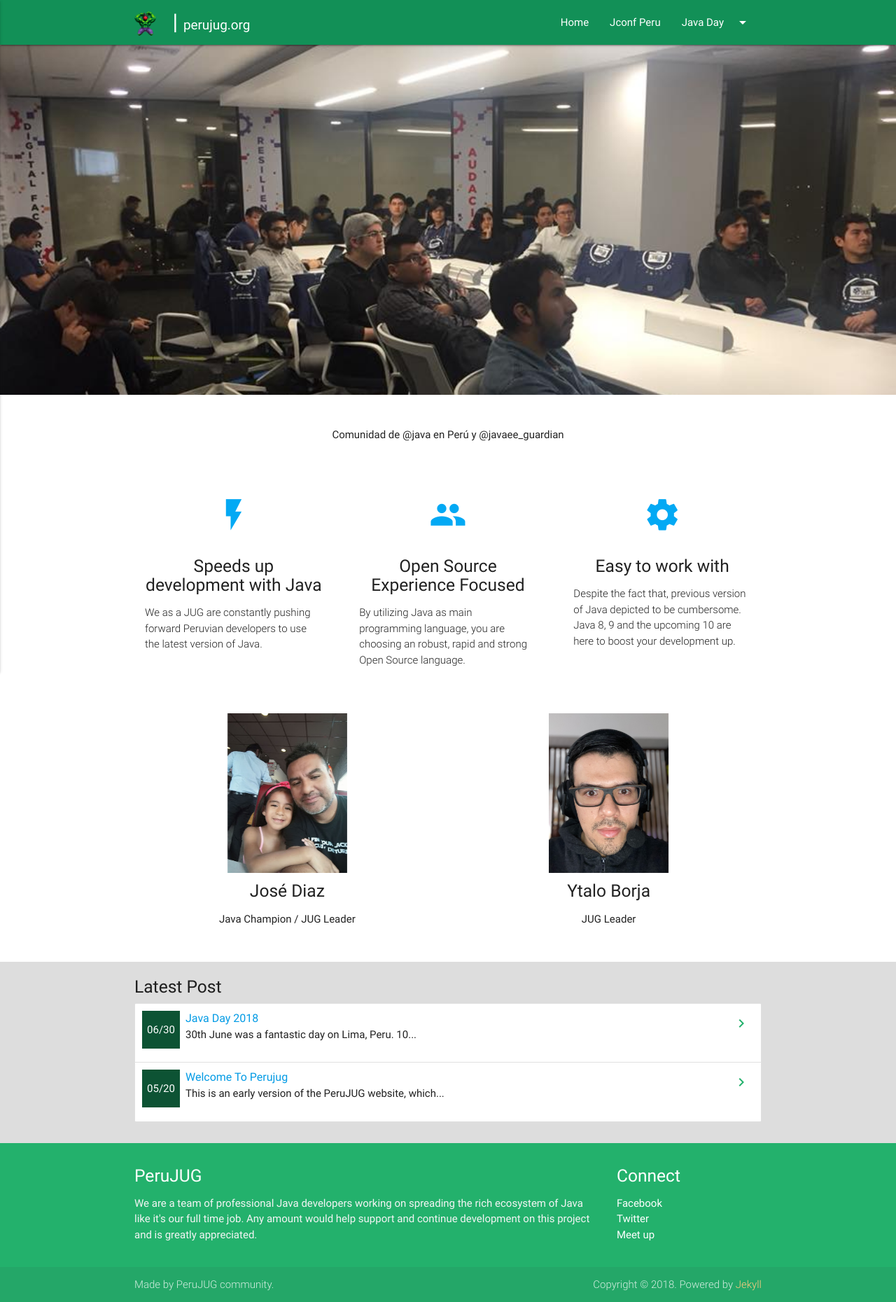
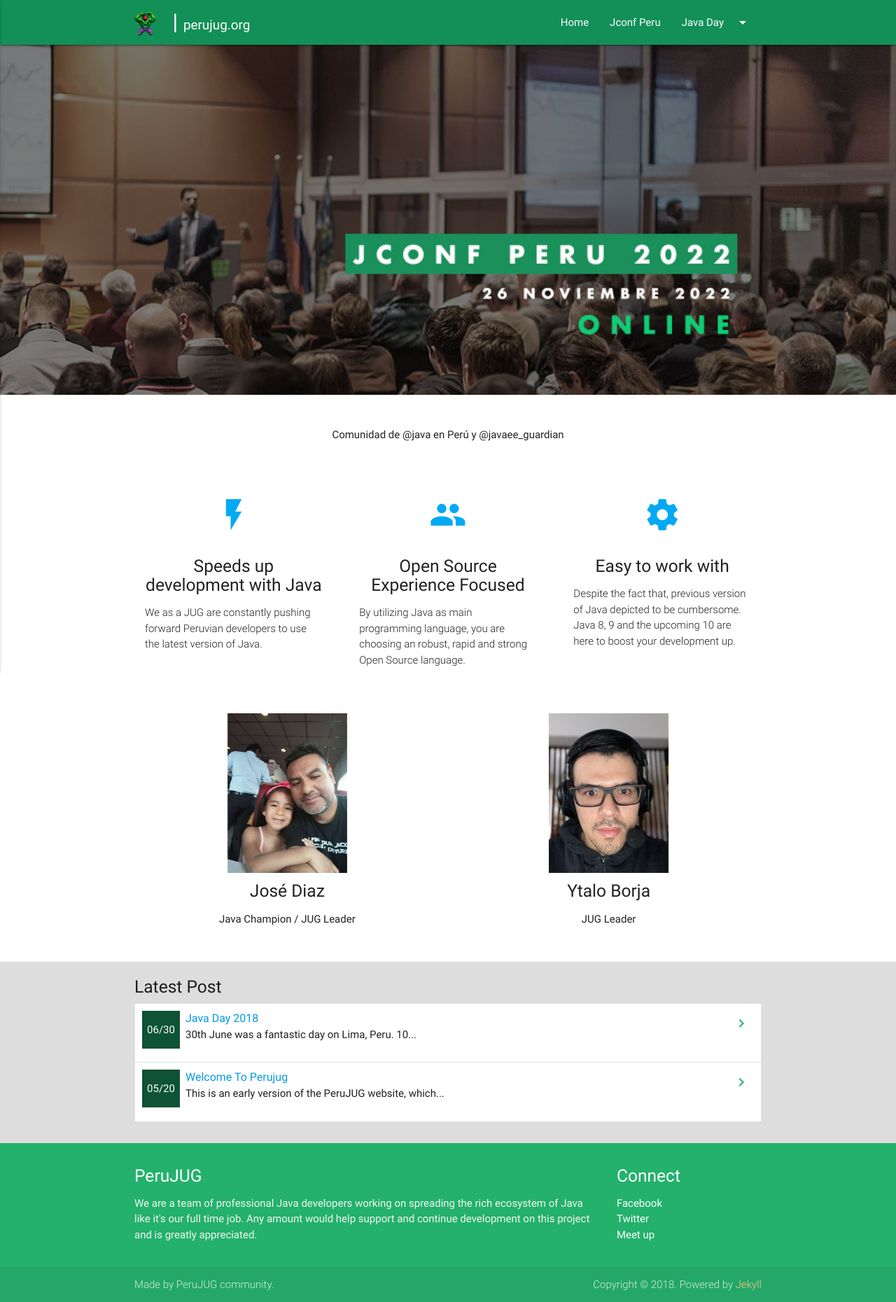
Before and after one commit to perujug/perujugwebsite, a Jekyll site: the page built from index.md, in a window 1280 px wide. Shown: the whole page at 70% size. Built offline with Jekyll 4.4.1, drawn with Linux system fonts in a browser that asks for light colours.

Commit message:
new image in perujug.org related to jconfperu 2022

```diff
--- a/_layouts/home.html
+++ b/_layouts/home.html
@@ -4,7 +4,7 @@ layout: default
 
 
 <div class="parallax-container">
-  <div class="parallax"><img src="images/vjug_perujug_1.jpg"></div>
+  <div class="parallax"><img src="images/perujug2022.jpg"></div>
 </div>
 
   <div class="container">
```
Also changed, not shown: images/perujug2022.jpg (added).
